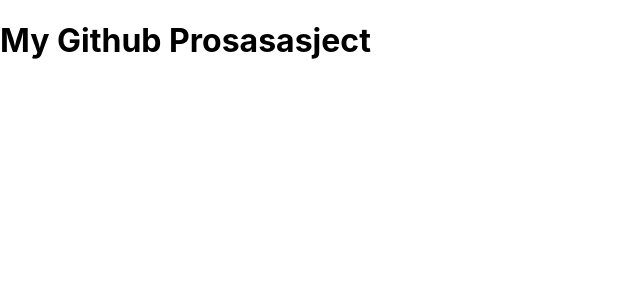
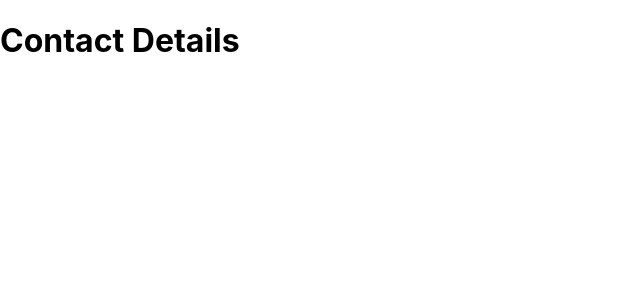
Before and after one commit to mithuns10/Reatjs, a React (Create React App) app: page / in a window 1280 px wide. Shown: the top 300 px of the page, without its empty margins (0-640 px from the left). Built offline with nearby package versions, Linux system fonts and the light colour scheme.

Commit message:
create the component folder

```diff
--- a/src/App.js
+++ b/src/App.js
@@ -1,12 +1,11 @@
 import React, { Component } from 'react';
-import logo from './logo.svg';
 import './App.css';
-
+import MainHeader from './components/Header.jsx';
 class App extends Component {
   render() {
     return (
       <div className="container">
-        <h1>My Github Prosasasject</h1>
+        <MainHeader Header="Contact Details" />
       </div>
     );
   }
--- /dev/null
+++ b/src/components/Header.jsx
@@ -0,0 +1,11 @@
+import React from 'react';
+
+const MainHeader = props => {
+  return (
+    <div>
+      <h1>{props.Header}</h1>
+    </div>
+  );
+};
+
+export default MainHeader;
```
Also changed, not shown: src/components/ContactDetaisl.jsx (added), src/components/Contacts.jsx (added).
